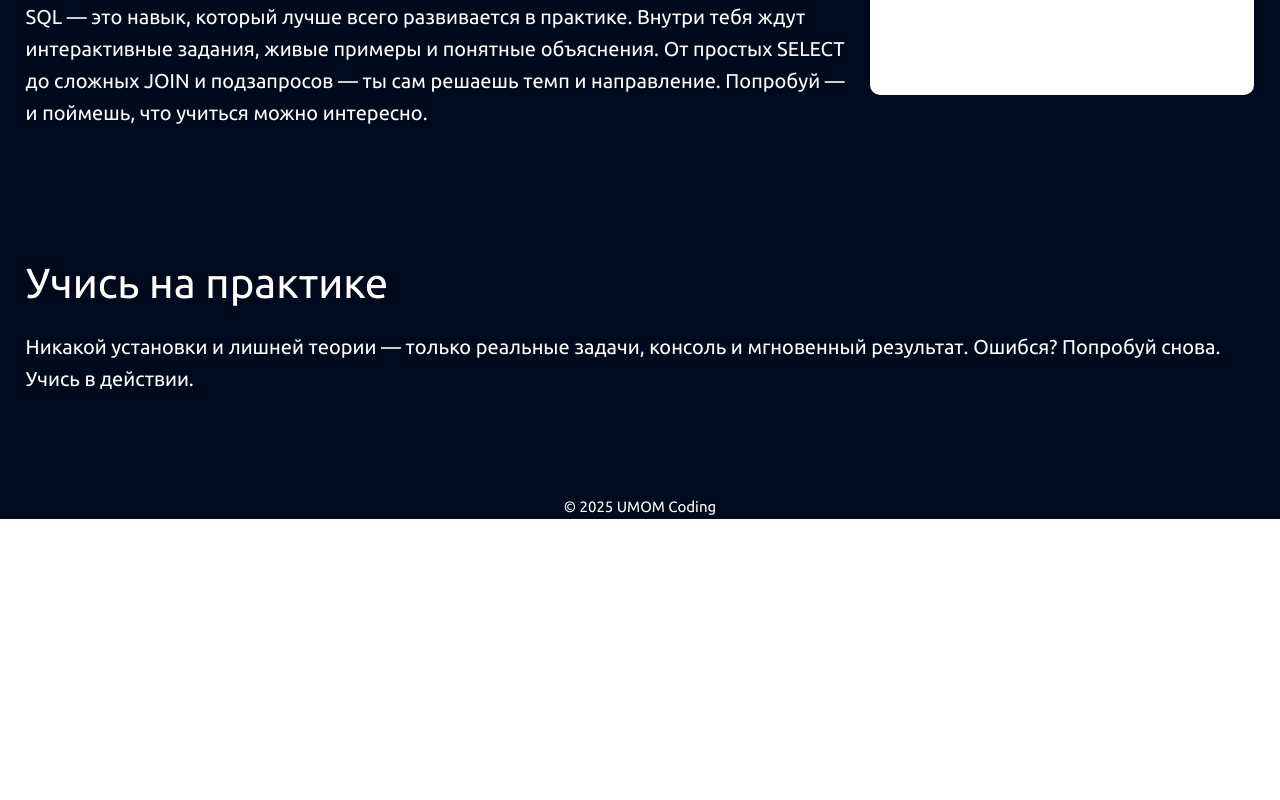
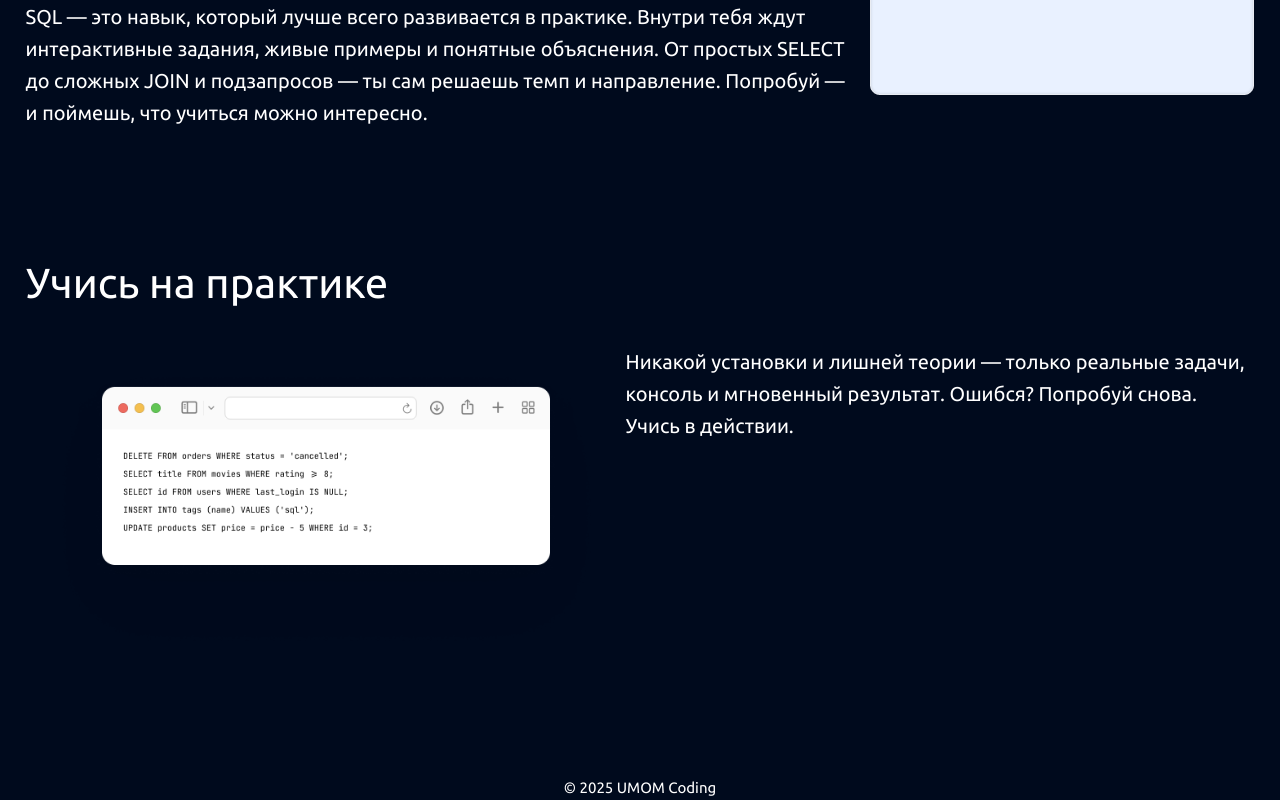
Before and after one commit to imadji/visual-sql-trainer, a Vue app in the folder client/: page / in a window 1280 px wide. Shown: the part 973-1773 px from the top of the page. Before the commit the page ends 1492 px from the top, so only its background shows below. Built offline with nearby package versions, Linux system fonts and the light colour scheme; the HTML template or start-up script is replaced by a standard one.

Commit message:
add route to workspace from main

```diff
--- a/client/src/views/HomeView/HomeMain.vue
+++ b/client/src/views/HomeView/HomeMain.vue
@@ -6,12 +6,19 @@
             <div class="main-label-text-semititle">SQL Coding - Просто. Чётко. Работает.</div>
             <div class="main-label-text">Учись писать SQL-запросы быстро и просто.</div>
             <div class="main-label-text">Пробуй, ошибайся, улучшай! </div>
-            <button>Начать тренировку</button>
+            <button @click="startTraining">Начать тренировку</button>
         </span>
     </main>
 </template>
 
 <script setup>
+import { useRouter } from "vue-router";
+
+const router = useRouter();
+
+const startTraining = () => {
+  router.push("/workspace");
+};
 </script>
 
 <style scoped lang="scss">
--- a/client/src/views/HomeView/HomePractice.vue
+++ b/client/src/views/HomeView/HomePractice.vue
@@ -1,11 +1,14 @@
 <template>
     <div class="practice-container">
-        <div class="practice-text">
+        <!-- <div class="practice-text"> -->
             <label>Учись на практике</label>
+            <div class="practice-info">
+                <img src="../../assets/practice-image.png" alt="">
                 <span>Никакой установки и лишней теории — только реальные задачи, консоль и мгновенный результат. Ошибся? Попробуй снова. Учись в действии.
                 </span>
             </div>
-        <div class="practice-photo"></div>
+        <!-- </div> -->
+        <!-- <div class="practice-photo"></div> -->
     </div>
 </template>
 
@@ -18,21 +21,36 @@
     width: 100%;
     margin-top: 100px;
     display: flex;
-    flex-direction: row;
-    align-items: center;
+    flex-direction: column;
+    // align-items: center;
+    // justify-content: space-between;
     gap: 15px;
 
-    .practice-text{
+
+    label{
         display: flex;
-    flex-direction: column;
-    label{
+        // align-items: flex-start;
+        // justify-content: flex-start;
         font-size: 42px;
         margin-bottom: 15px;
     }
+
     span{
     font-size: 20px;
     }
+
+    .practice-info{
+        display: flex;
+        justify-content: space-between;
+
+        img{
+            width: 600px;
         }
+    }
+
+    // .practice-text{
+    // display: flex;
+    // flex-direction: column;
 }
 
 /* Small (sm) – устройства от 576px */
--- a/client/src/views/HomeView/HomeTrain.vue
+++ b/client/src/views/HomeView/HomeTrain.vue
@@ -8,7 +8,8 @@
             Попробуй — и поймешь, что учиться можно интересно.
         </span>
         </div>
-        <div class="train-photo"></div>
+        <!-- <div class="train-photo"></div> -->
+         <img src="../../assets/train-image.png" alt="">
     </div>
 </template>
 
```
Also changed, not shown: client/src/assets/practice-image.png (added), client/src/assets/train-image.png (added). Lines whose indentation alone changed are shown as unchanged.
